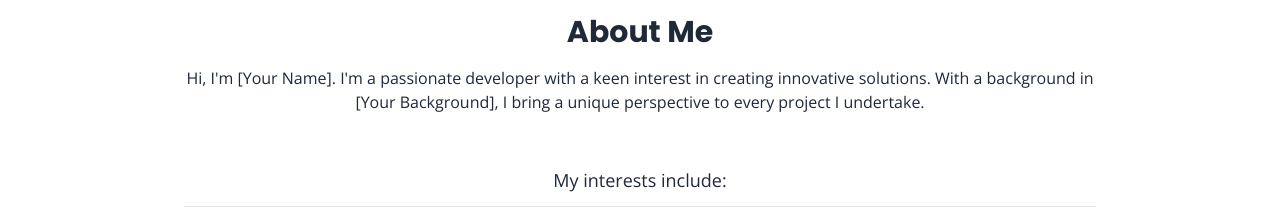
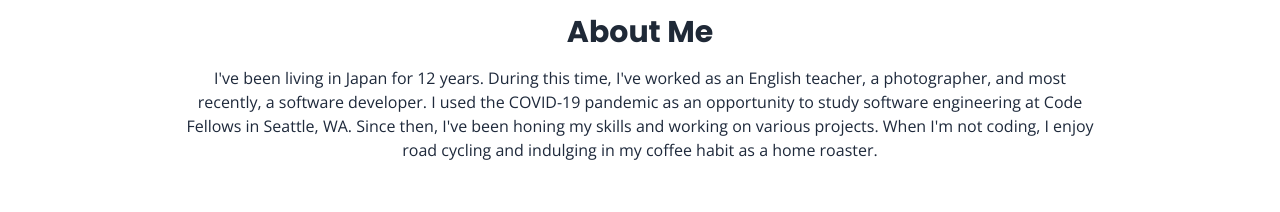
Before and after one commit to rsw359/svelteProfile, a SvelteKit app: page / in a window 1280 px wide. Shown: the part 2966-3178 px from the top of the page. Built offline with nearby package versions, Linux system fonts and the light colour scheme.

Commit message:
about page edits

```diff
--- a/src/components/About.svelte
+++ b/src/components/About.svelte
@@ -5,8 +5,8 @@
   import Icon from '@iconify/svelte'
 
   let about = {
-    "en": "Hi, I'm [Your Name]. I'm a passionate developer with a keen interest in creating innovative solutions. With a background in [Your Background], I bring a unique perspective to every project I undertake.",
-    "jp": "こんにちは、[あなたの名前]です。革新的なソリューションを生み出すことに情熱を持つ開発者です。[あなたの背景]の経験を活かし、取り組むプロジェクトごとにユニークな視点をもたらします。"
+    "en": "I've been living in Japan for 12 years. During this time, I've worked as an English teacher, a photographer, and most recently, a software developer. I used the COVID-19 pandemic as an opportunity to study software engineering at Code Fellows in Seattle, WA. Since then, I've been honing my skills and working on various projects. When I'm not coding, I enjoy road cycling and indulging in my coffee habit as a home roaster.",
+    "jp": "私は日本に住んで12年になります。この期間中、英語教師、写真家、そして最近ではソフトウェア開発者として働いてきました。COVID-19パンデミックの期間中、シアトルのCode Fellowsでソフトウェアエンジニアリングを学びました。それ以来、スキルを磨きながら様々なプロジェクトに取り組んでいます。ソフトウェアの仕事をしていないときは、ロードバイクを楽しんだり、自家焙煎のコーヒーで趣味を満喫しています。"
   }
   let title = {
     "en": "About Me",
```
